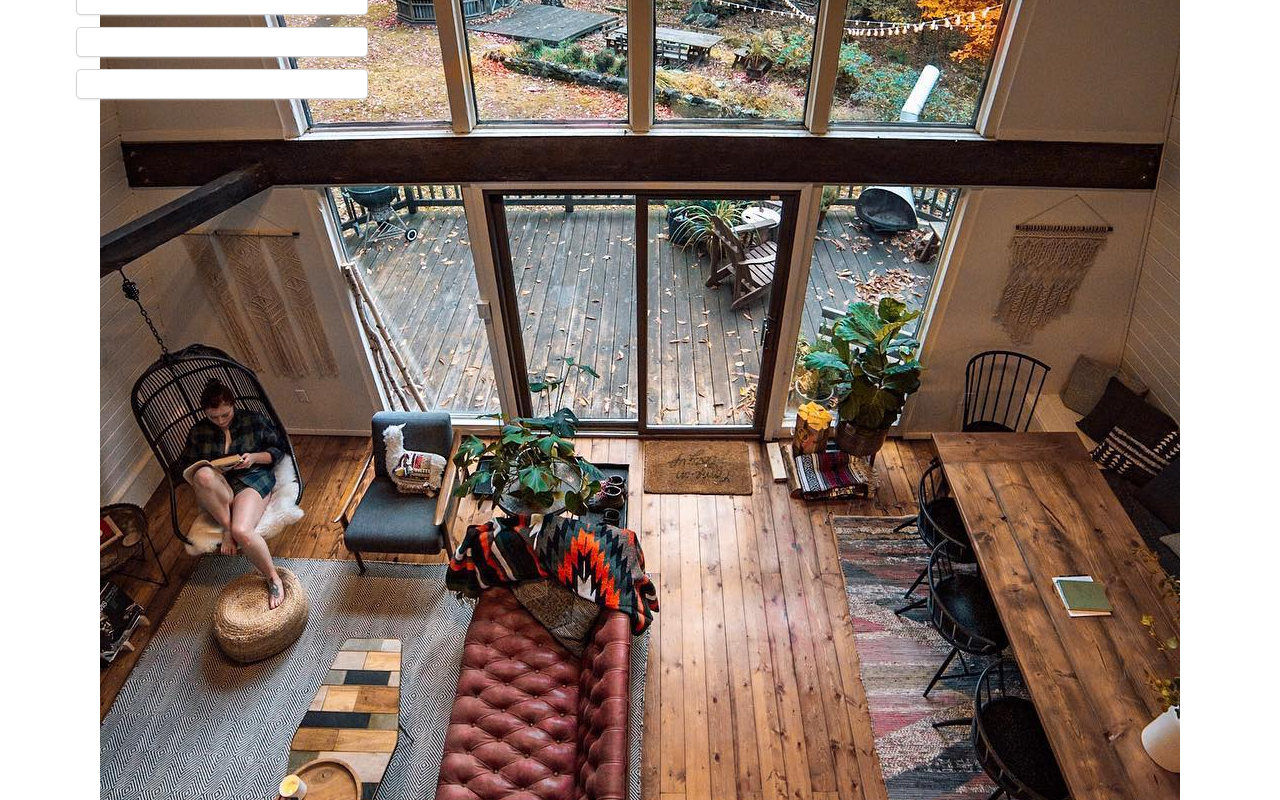
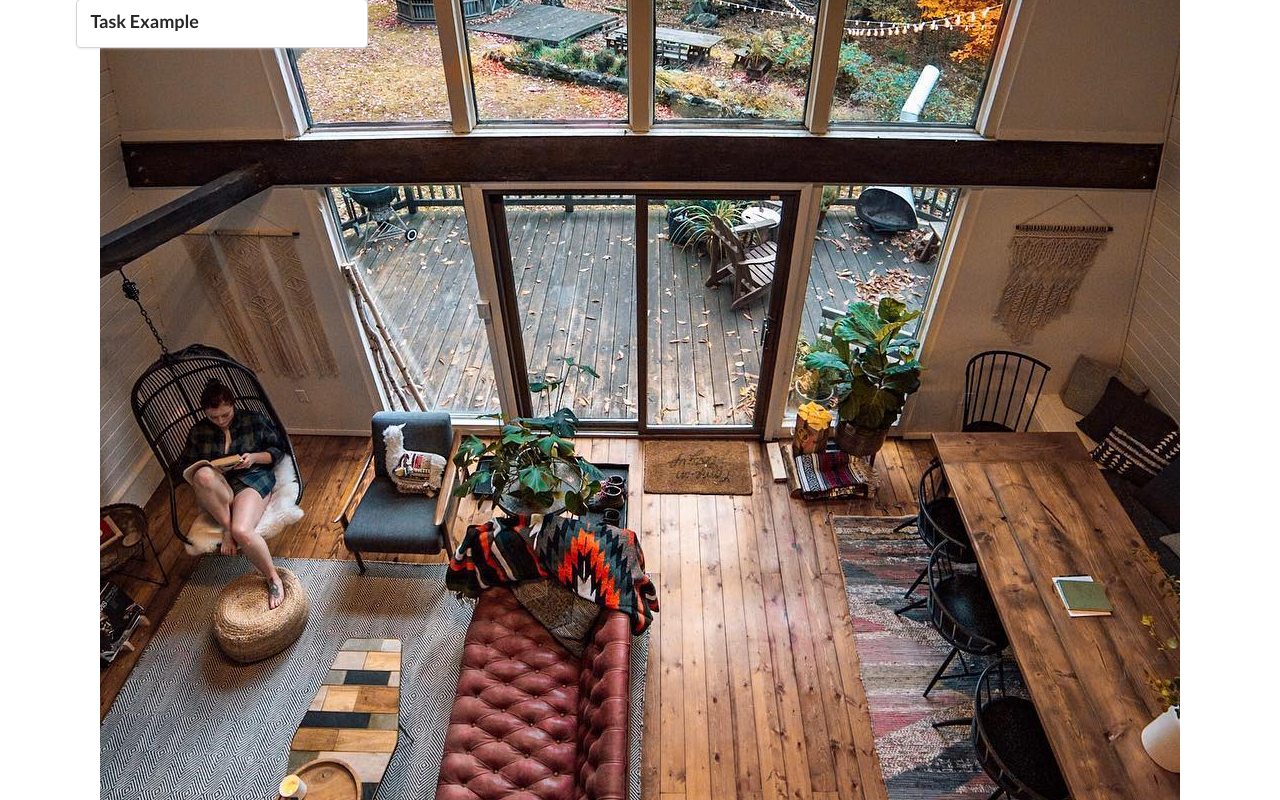
Before and after one commit to stiakov/getting_things_done_app, a website built with webpack: page src/index.html in a window 1280 px wide. Built offline with nearby package versions, Linux system fonts and the light colour scheme.

Commit message:
styling columns and cards

```diff
--- a/src/index.html
+++ b/src/index.html
@@ -9,6 +9,6 @@
   <title>Making Things Done App</title>
 </head>
 <body>
-<div id="main-container" class="ui container"></div>
+<div id="main-container" class="ui container centered"></div>
 </body>
 </html>
--- a/src/js/env.js
+++ b/src/js/env.js
@@ -4,62 +4,61 @@ import fav from '../img/favicon.ico';
 const tag = {
   getMainContainer: () => document.getElementById('main-container'),
 
-  getColContainer: () => document.createElement('div')
+  getColContainer: () => document.getElementById('colContainer')
 };
 
+let counter = 1;
 const createColumn = () => {
-  const counter = 1;
   const col = Object.assign(
     document.createElement('div'),
     { className: 'column' },
-    { id: `col${counter + 1}` }
+    { id: `col${counter}` }
   );
+  counter += 1;
   tag.getColContainer().appendChild(col);
+  cards.layoutCardColumns(col);
 };
 
 const setup = {
-  setFavicon: (() => {
+  setFavicon: () => {
     const setFav = document.getElementById('favicon');
     setFav.href = fav;
-  })(),
+  },
 
-  getDateNow: (() => {
+  getDateNow: () => {
     const date = format(new Date(), 'yyyy-MM-dd');
     return date.split('-');
-  })(),
+  },
 
-  setLayout: (() => {
+  setLayout: () => {
     const colContainer = document.createElement('div');
-    colContainer.className = 'ui three columns grid container';
-    const main = tag.getMainContainer();
-    main.appendChild(colContainer);
+    Object.assign(colContainer, { className: 'ui width centered grid' }, { id: 'colContainer' });
+    tag.getMainContainer().appendChild(colContainer);
     createColumn();
-  })()
+  }
 };
 
 const cards = {
-  layoutCardColumns: (() => {
-    const cols = document.getElementsByClassName('column');
-    createColumn();
-    for (const item in cols) {
-      const card = Object.assign(document.createElement('div'), {
-        className: 'ui card'
-      });
-      const content = Object.assign(document.createElement('div'), {
-        className: 'content'
-      });
+  layoutCardColumns: (column) => {
+
+    const card = Object.assign(document.createElement('div'),  { className: 'ui card' });
+    const content = Object.assign(document.createElement('div'), { className: 'content' });
     const header = Object.assign(
       document.createElement('div'),
       { className: 'header' },
-        { content: 'Task Example' }
+      { innerText: 'Task Example' }
     );
     card.appendChild(content);
     content.appendChild(header);
-      const a = tag.getMainContainer();
-      a.appendChild(card);
+    column.appendChild(card);
   }
-  })()
 };
+const init = () => {
+  setup.setFavicon();
+  setup.setLayout();
+};
+
+init();
 
 const env = {};
 
```
Lines whose indentation alone changed are shown as unchanged.
